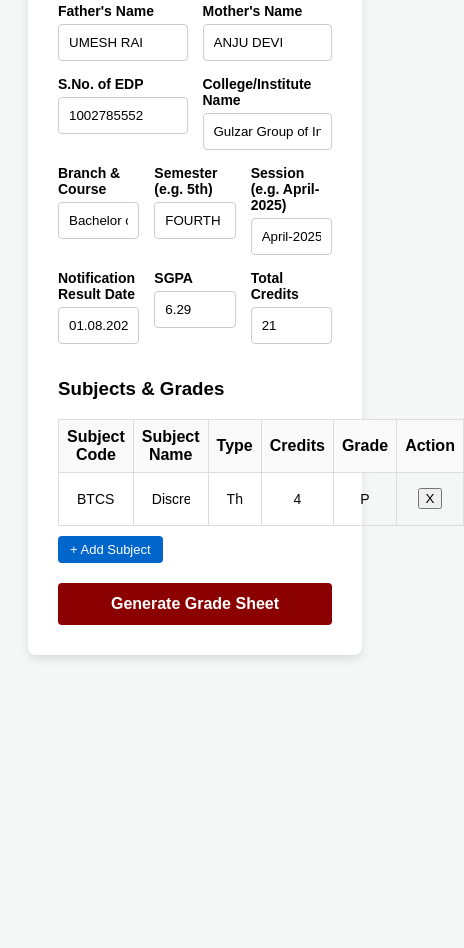
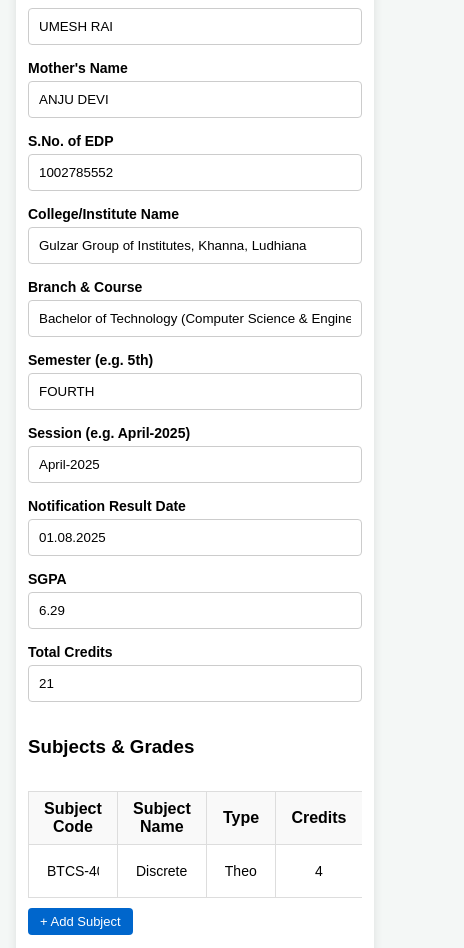
Before and after one commit to Ravi5612/grade-sheet-generator, a plain HTML site: page index.html in a window 390 px wide. Shown: the part 243-1191 px from the top of the page, 464 px wide, since content can reach past the window. Before the commit the page ends 926 px from the top, so only its background shows below. Drawn offline with Linux system fonts and the light colour scheme.

Commit message:
Fix form table mobile: horizontal scroll + stack fields

```diff
--- a/index.html
+++ b/index.html
@@ -14,7 +14,8 @@
   .row { display: flex; gap: 15px; }
   .row .form-group { flex: 1; }
 
-  table { width: 100%; border-collapse: collapse; margin-top: 15px; }
+  .table-scroll { overflow-x: auto; -webkit-overflow-scrolling: touch; }
+  table { width: 100%; border-collapse: collapse; margin-top: 15px; min-width: 480px; }
   th, td { border: 1px solid #ddd; padding: 8px; text-align: center; }
   th { background: #f9f9f9; }
   input.cell-input { width: 100%; border: none; outline: none; text-align: center; font-size: 14px; background: transparent; }
@@ -22,6 +23,14 @@
   .btn { display: block; width: 100%; padding: 12px; background: #8B0000; color: white; border: none; font-size: 16px; font-weight: bold; border-radius: 4px; cursor: pointer; margin-top: 20px; }
   .btn:hover { background: #a00000; }
   .add-row-btn { background: #0066cc; color: white; border: none; padding: 6px 12px; cursor: pointer; border-radius: 4px; margin-top: 10px; font-size: 13px; }
+
+  @media (max-width: 600px) {
+    body { padding: 8px; }
+    .container { padding: 15px 12px; }
+    .row { flex-direction: column; gap: 0; }
+    h1 { font-size: 18px; }
+  }
+
 </style>
 </head>
 <body>
@@ -94,6 +103,7 @@
     </div>
 
     <h3>Subjects & Grades</h3>
+    <div class="table-scroll">
     <table id="subjectsTable">
       <thead>
         <tr>
@@ -116,6 +126,7 @@
         </tr>
       </tbody>
     </table>
+    </div>
     <button type="button" class="add-row-btn" onclick="addRow()">+ Add Subject</button>
 
     <button type="submit" class="btn">Generate Grade Sheet</button>
```
